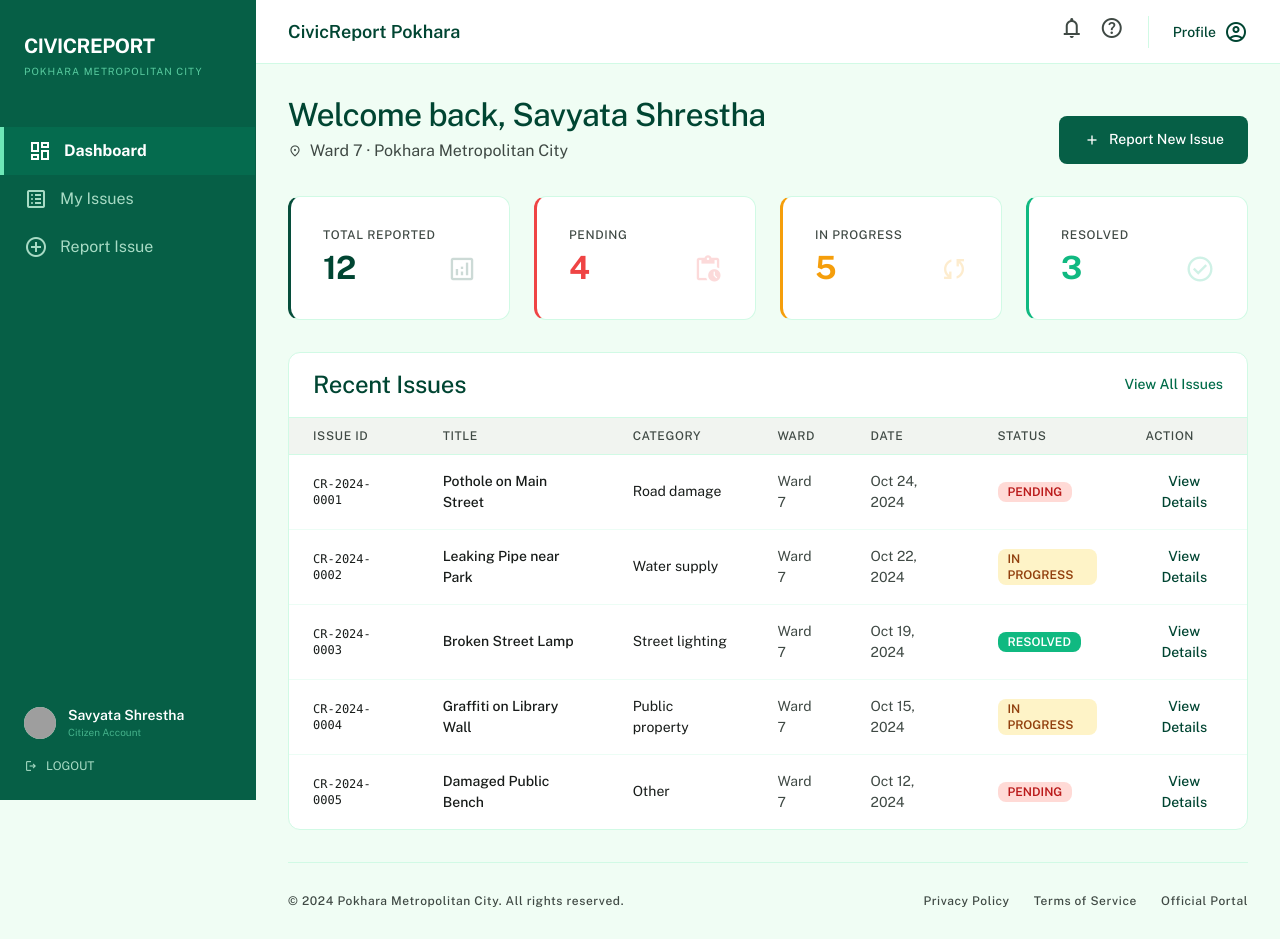
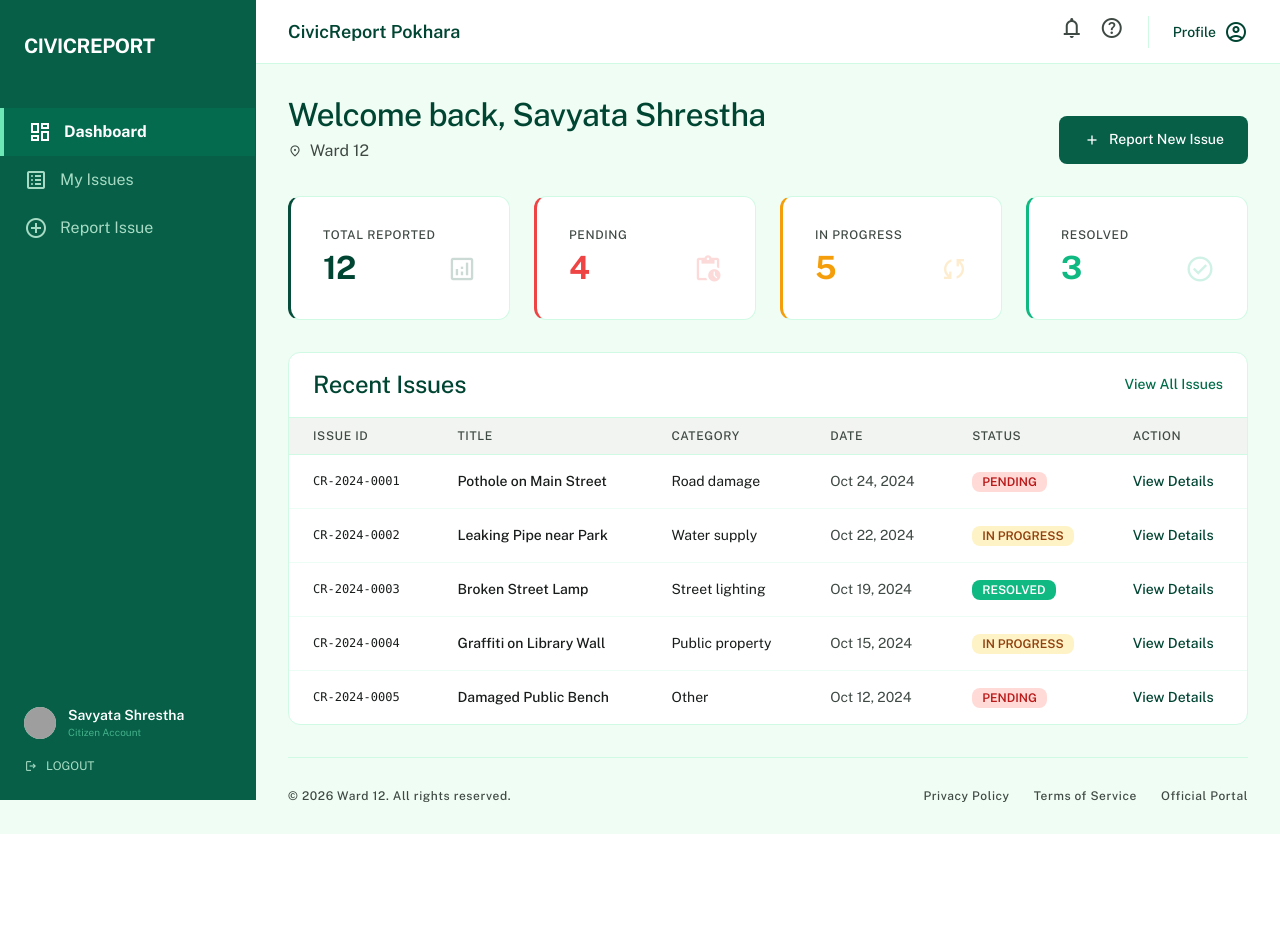
Before and after one commit to ssavyata/civicproject, a Django app: template templates/citizen_dashboard.html in a window 1280 px wide. After the commit the page ends 834 px from the top, so only its background shows below. Run offline with Django 5.2, Linux system fonts and the light colour scheme; the template is opened without the code that fills it, so the values that code supplies are empty; some libraries are stand-ins or nearby versions; grey boxes are pictures that could not be loaded.

Commit message:
Update citizen_dashboard.html

```diff
--- a/templates/citizen_dashboard.html
+++ b/templates/citizen_dashboard.html
@@ -106,7 +106,6 @@
 <aside class="fixed left-0 top-0 h-screen w-64 flex flex-col bg-[#065F46] border-r border-emerald-800 z-40">
 <div class="px-6 py-8">
 <h1 class="text-xl font-bold text-white tracking-tight font-headline">CIVICREPORT</h1>
-<p class="text-[10px] text-emerald-300/80 font-label tracking-widest mt-1">POKHARA METROPOLITAN CITY</p>
 </div>
 <nav class="flex-grow mt-4">
 <a class="bg-emerald-700/50 text-white border-l-4 border-emerald-300 font-bold px-6 py-3 flex items-center gap-3 font-body-sm" href="#">
@@ -165,10 +164,7 @@
 <section class="flex justify-between items-end">
 <div>
 <h1 class="text-display font-display text-primary">Welcome back, Savyata Shrestha</h1>
-<p class="text-body-lg text-on-surface-variant mt-1 flex items-center gap-2">
-<span class="material-symbols-outlined text-sm" data-icon="location_on">location_on</span>
-                        Ward 7 · Pokhara Metropolitan City
-                    </p>
+<p class="text-body-lg text-on-surface-variant mt-1 flex items-center gap-2"><span class="material-symbols-outlined text-sm" data-icon="location_on">location_on</span> Ward 12</p>
 </div>
 <button class="bg-[#065F46] text-white px-6 py-2.5 rounded-lg font-medium flex items-center gap-2 hover:bg-opacity-90 transition-all text-body-sm">
 <span class="material-symbols-outlined text-lg" data-icon="add">add</span>
@@ -226,7 +222,6 @@
 <th class="px-6 py-3 text-label text-on-surface-variant border-b border-emerald-100">ISSUE ID</th>
 <th class="px-6 py-3 text-label text-on-surface-variant border-b border-emerald-100">TITLE</th>
 <th class="px-6 py-3 text-label text-on-surface-variant border-b border-emerald-100">CATEGORY</th>
-<th class="px-6 py-3 text-label text-on-surface-variant border-b border-emerald-100">WARD</th>
 <th class="px-6 py-3 text-label text-on-surface-variant border-b border-emerald-100">DATE</th>
 <th class="px-6 py-3 text-label text-on-surface-variant border-b border-emerald-100">STATUS</th>
 <th class="px-6 py-3 text-label text-on-surface-variant border-b border-emerald-100">ACTION</th>
@@ -238,7 +233,6 @@
 <td class="px-6 py-4 font-mono text-xs font-medium">CR-2024-0001</td>
 <td class="px-6 py-4 font-medium">Pothole on Main Street</td>
 <td class="px-6 py-4">Road damage</td>
-<td class="px-6 py-4 text-on-surface-variant">Ward 7</td>
 <td class="px-6 py-4 text-on-surface-variant">Oct 24, 2024</td>
 <td class="px-6 py-4">
 <span class="inline-flex items-center px-2.5 py-0.5 rounded-lg text-xs font-semibold bg-[#ffdad6] text-[#ba1a1a]">PENDING</span>
@@ -252,7 +246,6 @@
 <td class="px-6 py-4 font-mono text-xs font-medium">CR-2024-0002</td>
 <td class="px-6 py-4 font-medium">Leaking Pipe near Park</td>
 <td class="px-6 py-4">Water supply</td>
-<td class="px-6 py-4 text-on-surface-variant">Ward 7</td>
 <td class="px-6 py-4 text-on-surface-variant">Oct 22, 2024</td>
 <td class="px-6 py-4">
 <span class="inline-flex items-center px-2.5 py-0.5 rounded-lg text-xs font-semibold bg-[#fef3c7] text-[#92400e]">IN PROGRESS</span>
@@ -266,7 +259,6 @@
 <td class="px-6 py-4 font-mono text-xs font-medium">CR-2024-0003</td>
 <td class="px-6 py-4 font-medium">Broken Street Lamp</td>
 <td class="px-6 py-4">Street lighting</td>
-<td class="px-6 py-4 text-on-surface-variant">Ward 7</td>
 <td class="px-6 py-4 text-on-surface-variant">Oct 19, 2024</td>
 <td class="px-6 py-4">
 <span class="inline-flex items-center px-2.5 py-0.5 rounded-lg text-xs font-semibold bg-[#10B981] text-white">RESOLVED</span>
@@ -280,7 +272,6 @@
 <td class="px-6 py-4 font-mono text-xs font-medium">CR-2024-0004</td>
 <td class="px-6 py-4 font-medium">Graffiti on Library Wall</td>
 <td class="px-6 py-4">Public property</td>
-<td class="px-6 py-4 text-on-surface-variant">Ward 7</td>
 <td class="px-6 py-4 text-on-surface-variant">Oct 15, 2024</td>
 <td class="px-6 py-4">
 <span class="inline-flex items-center px-2.5 py-0.5 rounded-lg text-xs font-semibold bg-[#fef3c7] text-[#92400e]">IN PROGRESS</span>
@@ -294,7 +285,6 @@
 <td class="px-6 py-4 font-mono text-xs font-medium">CR-2024-0005</td>
 <td class="px-6 py-4 font-medium">Damaged Public Bench</td>
 <td class="px-6 py-4">Other</td>
-<td class="px-6 py-4 text-on-surface-variant">Ward 7</td>
 <td class="px-6 py-4 text-on-surface-variant">Oct 12, 2024</td>
 <td class="px-6 py-4">
 <span class="inline-flex items-center px-2.5 py-0.5 rounded-lg text-xs font-semibold bg-[#ffdad6] text-[#ba1a1a]">PENDING</span>
@@ -309,7 +299,7 @@
 </section>
 <!-- Footer -->
 <footer class="pt-stack-lg border-t border-emerald-100 flex flex-col md:flex-row justify-between items-center text-label text-on-surface-variant gap-4">
-<p>© 2024 Pokhara Metropolitan City. All rights reserved.</p>
+<p>© 2026 Ward 12. All rights reserved.</p>
 <div class="flex gap-gutter">
 <a class="hover:text-primary transition-colors" href="#">Privacy Policy</a>
 <a class="hover:text-primary transition-colors" href="#">Terms of Service</a>
```
